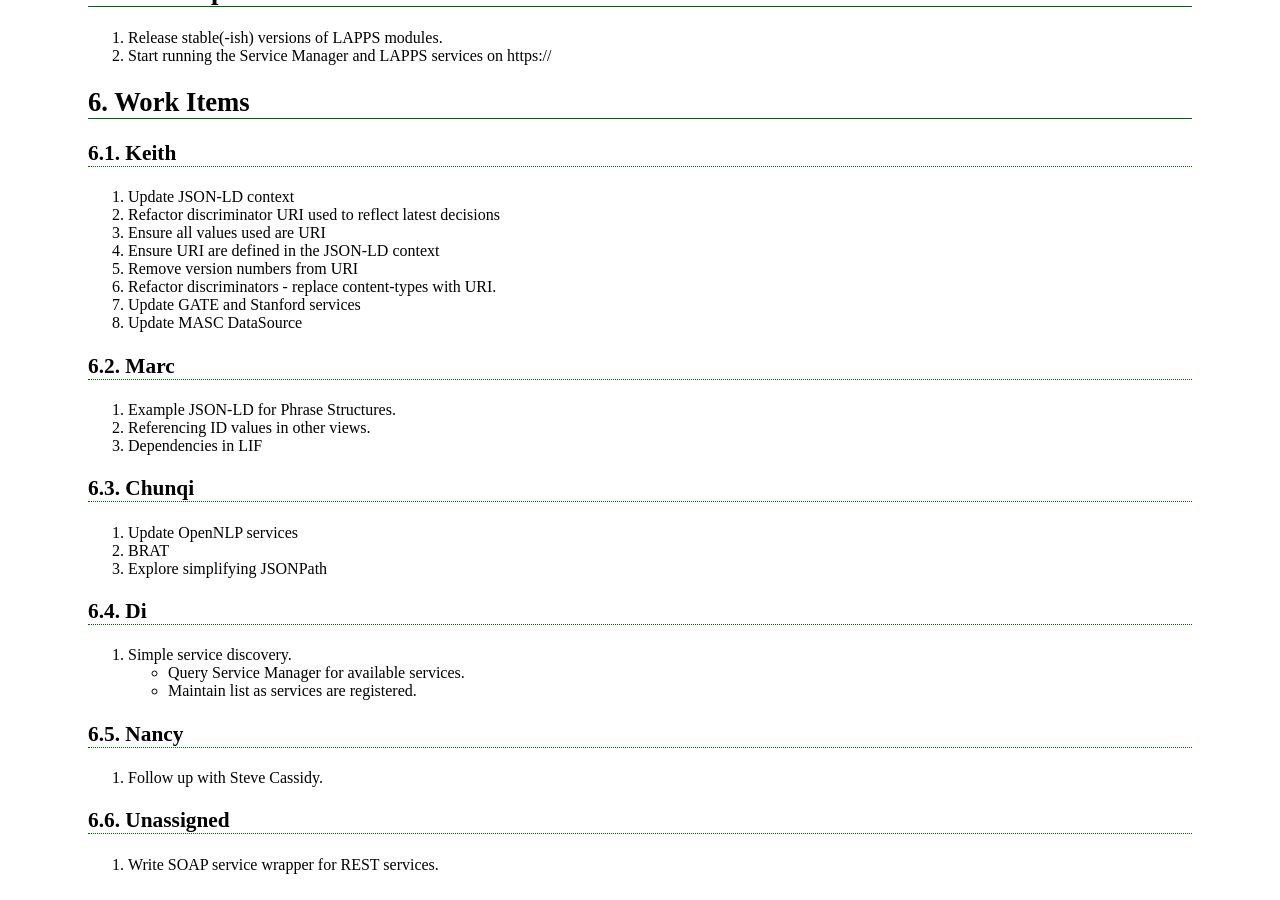
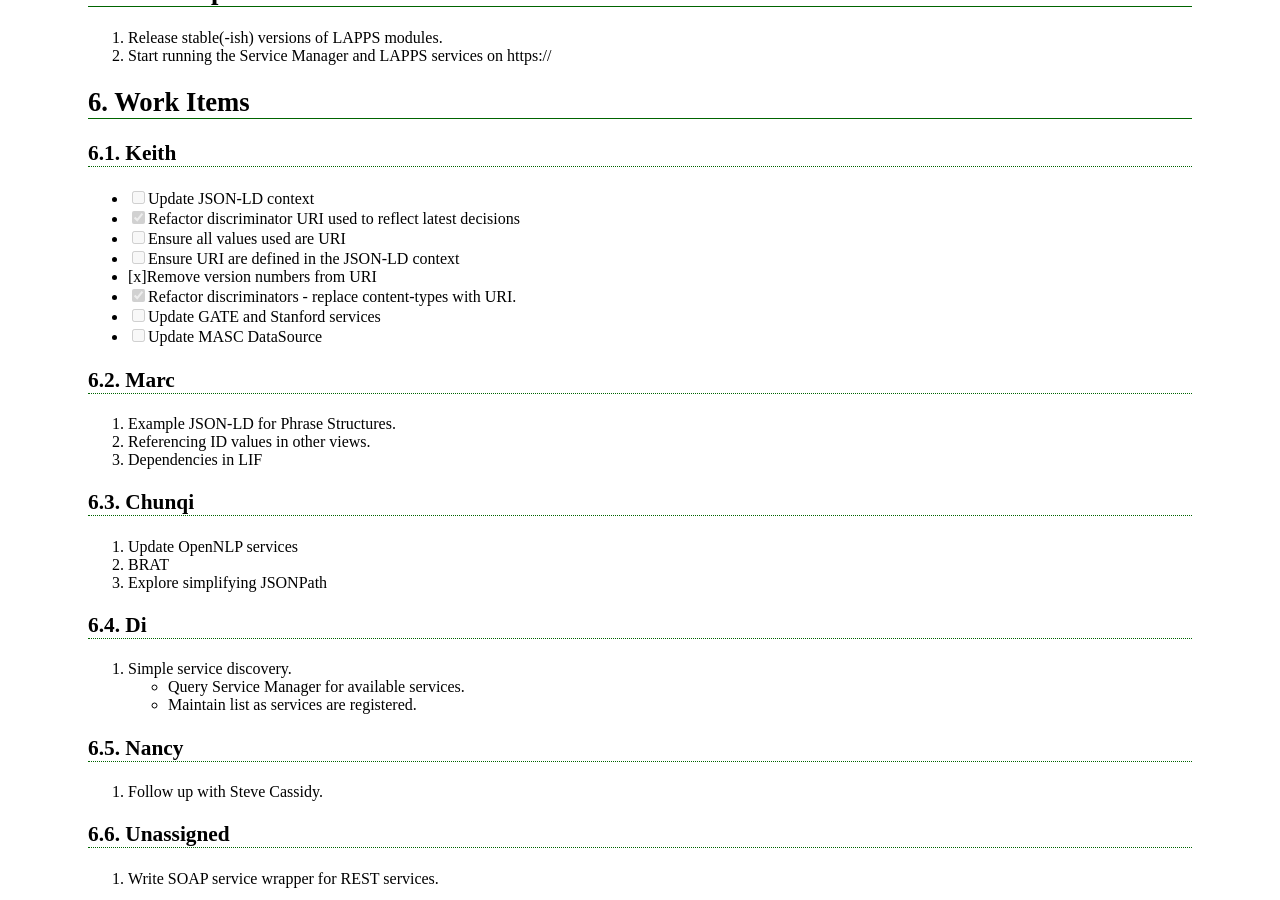
Before and after one commit to lapps/lapps.github.io, a Jekyll site: the page built from Summary2014-10-03.md, in a window 1280 px wide and 900 px high, scrolled down 1864 px. Built offline with Jekyll 4.4.1, drawn with Linux system fonts in a browser that asks for light colours; part of the change alters nothing that is shown.

```diff
--- a/Summary2014-10-03.md
+++ b/Summary2014-10-03.md
@@ -112,14 +112,14 @@ requirements.
 
 ### Keith
 
-1. Update JSON-LD context
-1. Refactor discriminator URI used to reflect latest decisions
-1. Ensure all values used are URI
-1. Ensure URI are defined in the JSON-LD context
-1. Remove version numbers from URI
-1. Refactor discriminators - replace content-types with URI.
-1. Update GATE and Stanford services
-1. Update MASC DataSource
+- [ ] Update JSON-LD context
+- [x] Refactor discriminator URI used to reflect latest decisions
+- [ ] Ensure all values used are URI
+- [ ] Ensure URI are defined in the JSON-LD context
+- [x]Remove version numbers from URI
+- [x] Refactor discriminators - replace content-types with URI.
+- [ ] Update GATE and Stanford services
+- [ ] Update MASC DataSource
 
 ### Marc
 
```
